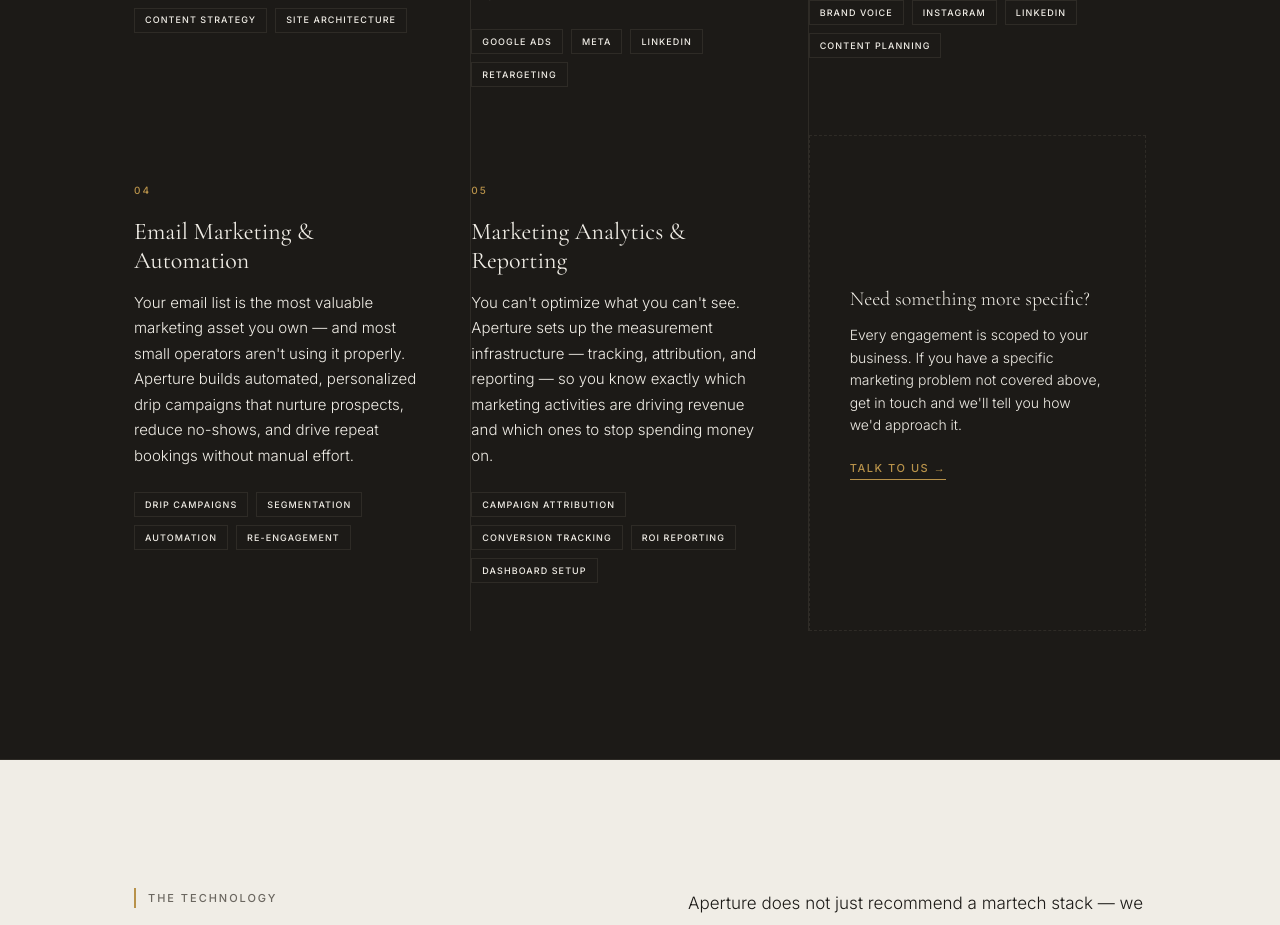
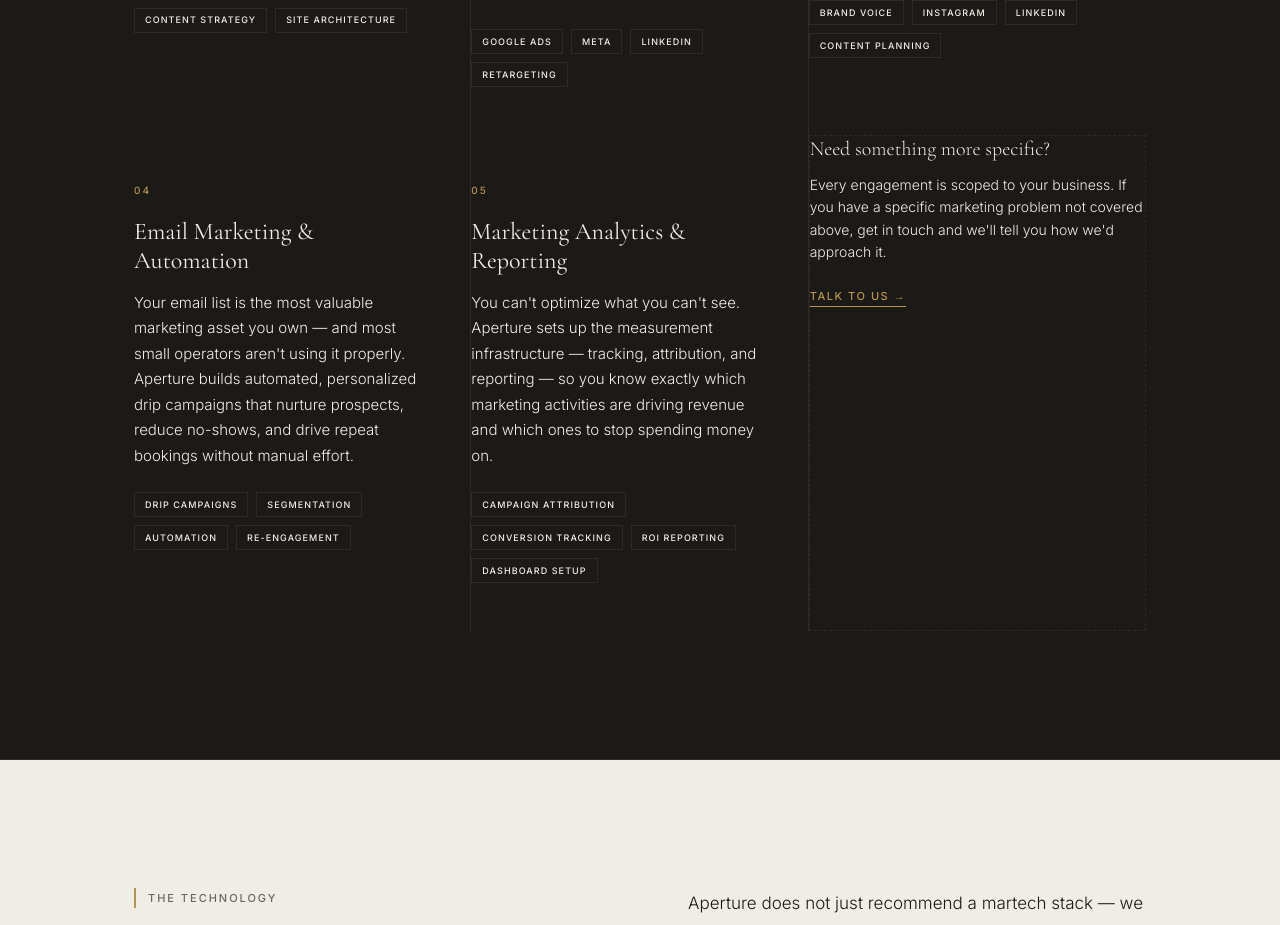
Before and after one commit to letsnavigatebmw/aperture-hospitality, a Next.js app: page /capabilities in a window 1280 px wide. Shown: the part 2640-3565 px from the top of the page. Built offline with nearby package versions, Linux system fonts and the light colour scheme.

Commit message:
Align 'Need something more specific?' content to top: Remove padding and change justifyContent to flex-start

```diff
--- a/app/capabilities/page.tsx
+++ b/app/capabilities/page.tsx
@@ -273,7 +273,7 @@ export default function CapabilitiesPage() {
             ))}
 
             {/* Placeholder card */}
-            <div style={{ padding: '3rem 2.5rem', border: '1px dashed #2e2b26', background: 'transparent', display: 'flex', flexDirection: 'column', justifyContent: 'center', minHeight: '280px' }}>
+            <div style={{ padding: '0', border: '1px dashed #2e2b26', background: 'transparent', display: 'flex', flexDirection: 'column', justifyContent: 'flex-start', minHeight: '280px' }}>
               <div style={{ fontFamily: "'Cormorant Garamond', Georgia, serif", fontSize: '1.25rem', fontWeight: 300, color: '#F0EDE6', marginBottom: '0.75rem', lineHeight: 1.3 }}>
                 Need something more specific?
               </div>
```
